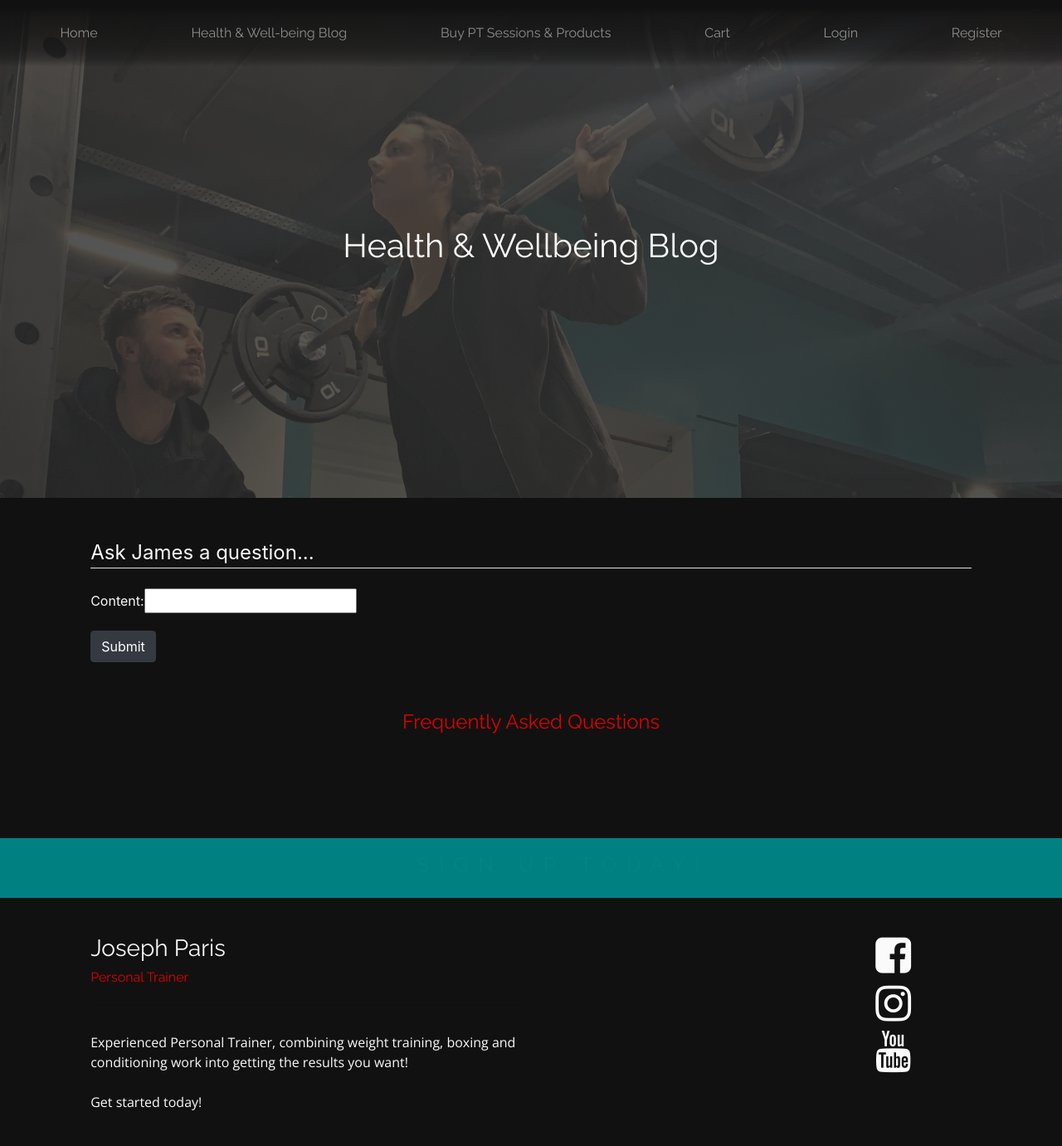
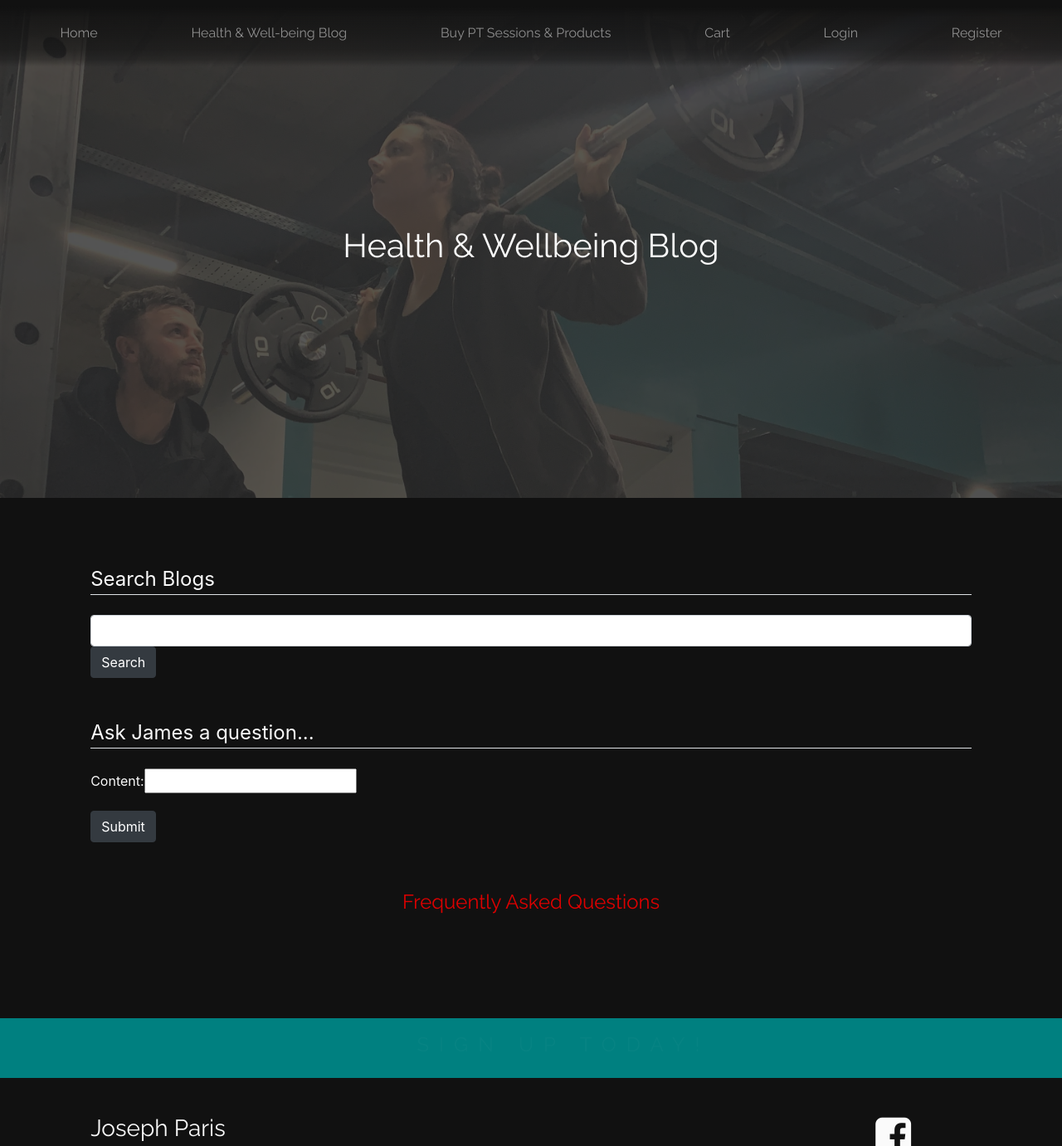
Before and after one commit to jamesgreen21/jpt-app, a Django app: page /health-and-wellbeing-blog/ in a window 1280 px wide. Shown: the top 1381 px of the page at 83% size. Before the commit the page ends 1338 px from the top, so only its background shows below. Run offline with Django 3.2, Linux system fonts and the light colour scheme; data that the repository does not hold is empty; some libraries are stand-ins or nearby versions.

Commit message:
Blog Search added with views and styling

```diff
--- a/health_blog/templates/blog_list.html
+++ b/health_blog/templates/blog_list.html
@@ -7,8 +7,9 @@
     </div>
 </div>
 
+{% if request.user.is_superuser %}
+
 <!--Admin log-in, edit mode-->
-{% if request.user.is_superuser %}
 <div class="row">
     <div class="col-12 bg-jpt-black text-center py-3">
         <h4 class="text-jpt-red">EDIT MODE</h4>
@@ -16,6 +17,20 @@
         <a class="btn btn-light" href="{% url 'blog_questions' 0 %}" role="button">Go to Q&A</a>
     </div>
 </div>
+{% else %}
+
+<!--Search a product-->
+<div class="row bg-jpt-black">
+    <div class="col-10 offset-1">
+        <form class="text-jpt-white jpt-navbar-adjust" action="{% url 'search' %}" method="GET">
+            {% csrf_token %}
+            <legend class="border-bottom mb-4">Search Blogs</legend>
+            <input type="text" class="form-control" name="q" aria-label="Sizing example input" aria-describedby="inputGroup-sizing-default">
+            <button type="submit" class="btn btn-dark">Search</button>
+        </form>
+    </div>
+</div>
+
 {% endif %}
 
 <!--Blog post cards-->
--- a/jpt_app/settings.py
+++ b/jpt_app/settings.py
@@ -145,3 +145,6 @@ STATIC_ROOT = os.path.join(BASE_DIR, 'staticfiles')
 
 MEDIA_URL = '/media/'
 MEDIA_ROOT = os.path.join(BASE_DIR, 'media')
+
+LOGIN_REDIRECT_URL = 'home'
+LOGIN_URL = 'home'
--- a/search/urls.py
+++ b/search/urls.py
@@ -1,7 +1,7 @@
 from django.urls import path
-from .views import search_product
+from .views import search_blogs
 
 
 urlpatterns = [
-    path('', search_product, name='search_product')
+    path('health-and-wellbeing-blog/', search_blogs, name='search')
 ]
--- a/static/css/style.css
+++ b/static/css/style.css
@@ -118,6 +118,10 @@ p {
 
 .navbar-brand:hover {
     color: #fafafa;
+}
+
+.jpt-navbar-adjust {
+    padding-top: 80px;
 }
 
 /* -------------------------- Landing Page - Top Section ----------------------------- */
```
Also changed, not shown: products/templates/products/product_list.html (+4 -8 lines), search/views.py (+16 -3 lines), media/profile_pics/christine.jpg (added).
